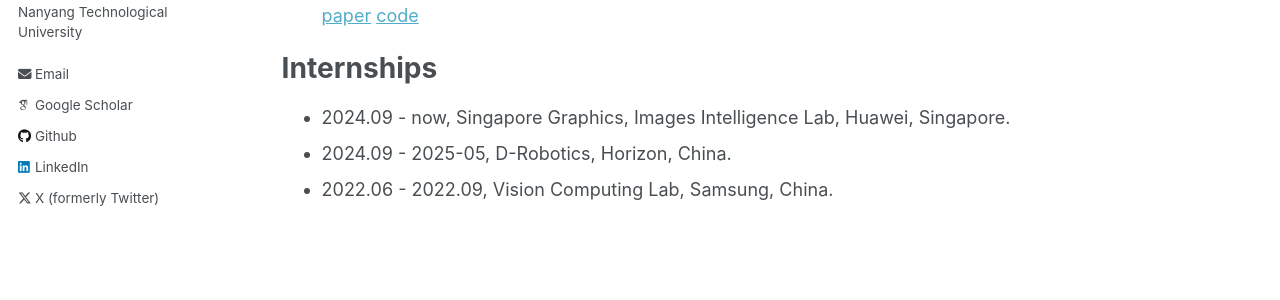
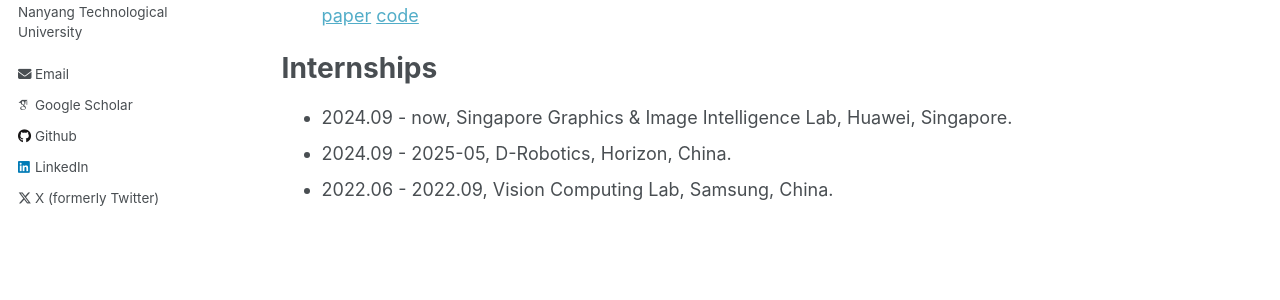
Before and after one commit to SainingZhang/SainingZhang.github.io, a Jekyll site: the page built from _pages/about.md, in a window 1280 px wide and 900 px high, scrolled down 1013 px. Shown: the part 280-580 px from the top of the window. Built offline with Jekyll 4.4.1, drawn with Linux system fonts in a browser that asks for light colours; some web fonts are replaced.

Commit message:
Update about.md

```diff
--- a/_pages/about.md
+++ b/_pages/about.md
@@ -45,6 +45,6 @@
 
 Internships
 ======
-* 2024.09 - now, Singapore Graphics, Images Intelligence Lab, Huawei, Singapore.
+* 2024.09 - now, Singapore Graphics & Image Intelligence Lab, Huawei, Singapore.
 * 2024.09 - 2025-05, D-Robotics, Horizon, China.
 * 2022.06 - 2022.09, Vision Computing Lab, Samsung, China.
```
